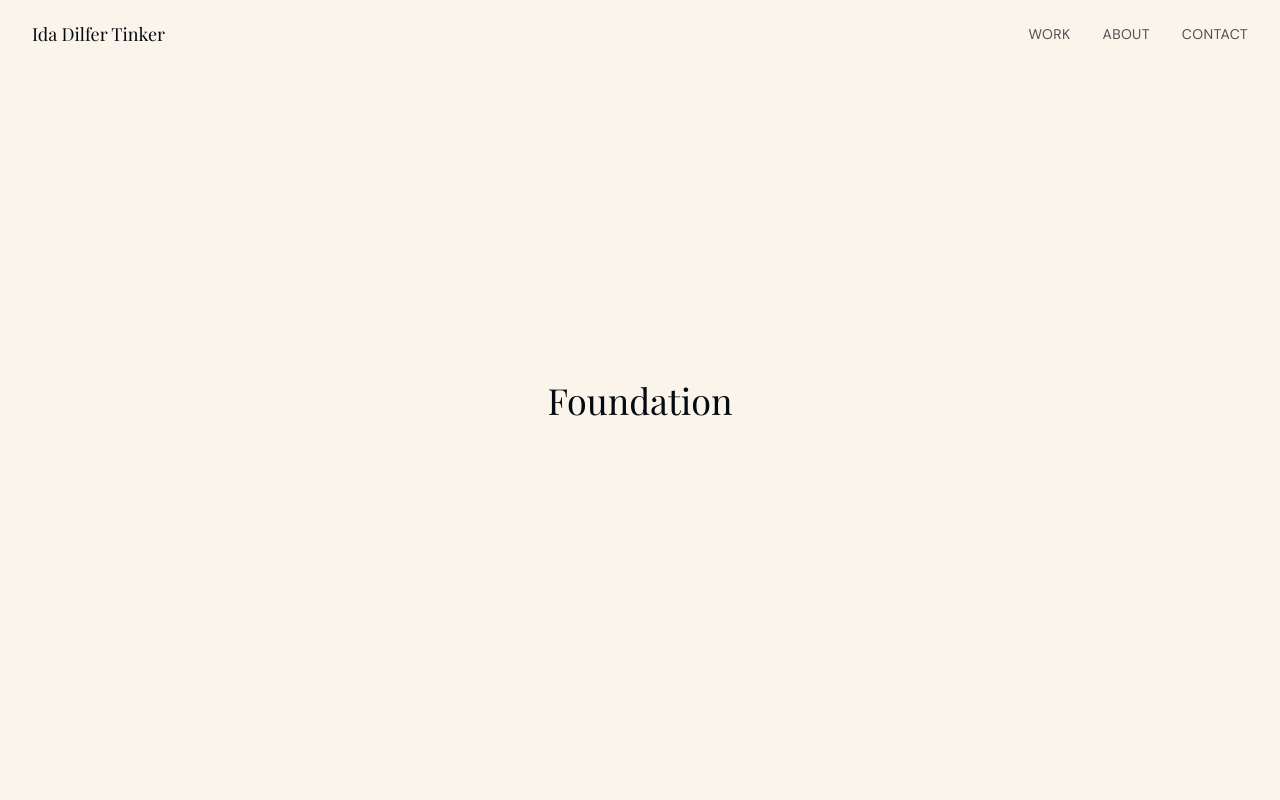
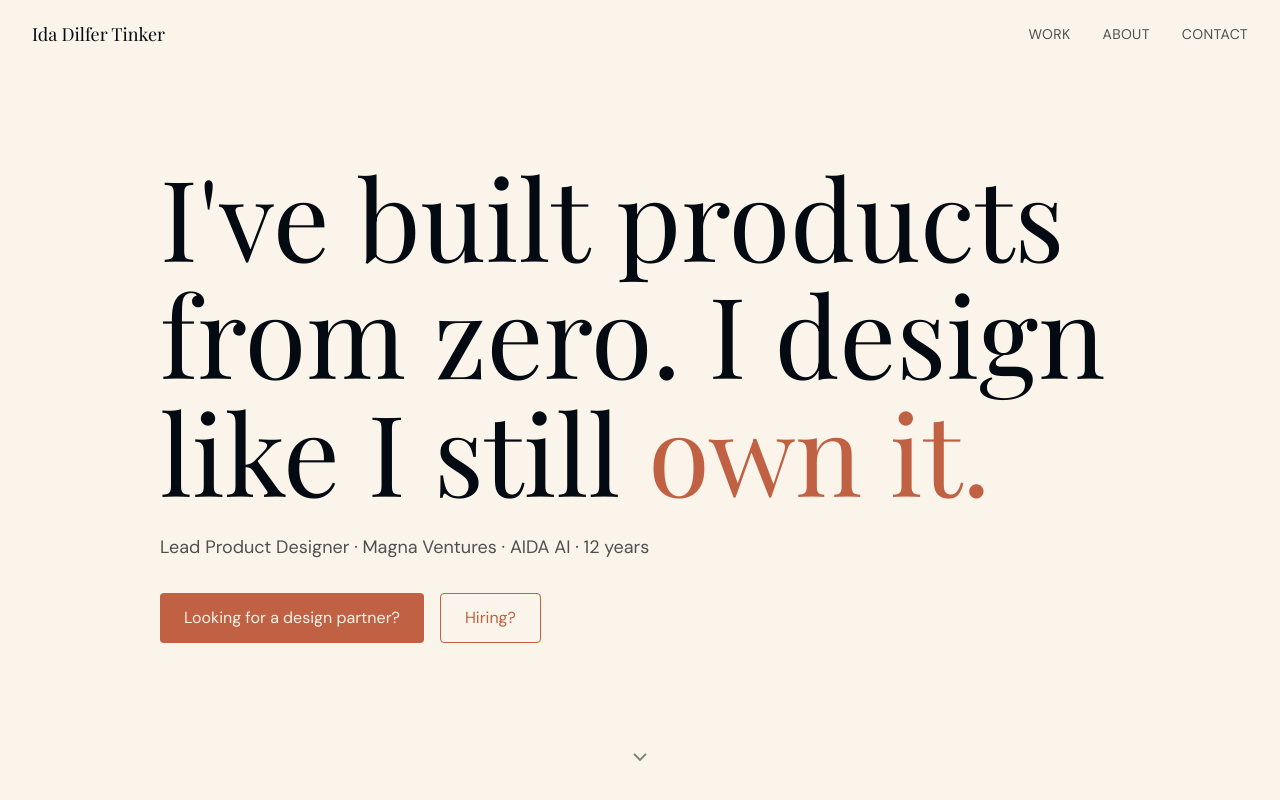
Before and after one commit to magnaven/my-portfolio, a Next.js app: page / in a window 1280 px wide. Shown: the top 800 px of the page. Built offline with nearby package versions, Linux system fonts and the light colour scheme.

Commit message:
feat(02-02): wire HeroSection into page.tsx with section anchor stubs
- Import and render HeroSection in Home page
- Add empty section anchors: #work, #about, #contact for Phase 3/4
- min-h-screen ensures page height for Lenis scroll targets
- npx tsc --noEmit exits 0

```diff
--- a/app/page.tsx
+++ b/app/page.tsx
@@ -1,7 +1,14 @@
+import { HeroSection } from "@/components/HeroSection";
+
 export default function Home() {
   return (
-    <main className="min-h-screen flex items-center justify-center">
-      <p className="font-display text-4xl text-ink">Foundation</p>
+    <main>
+      <HeroSection />
+
+      {/* Section anchors — empty placeholders for Phase 3 and 4 content */}
+      <section id="work" className="min-h-screen bg-canvas" />
+      <section id="about" className="min-h-screen bg-canvas" />
+      <section id="contact" className="min-h-screen bg-canvas" />
     </main>
   );
 }
```
